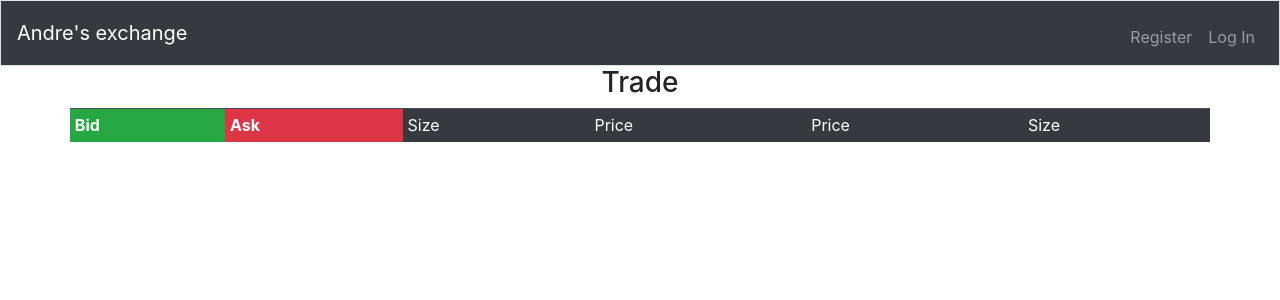
After one commit to andre-ac/simple-ETHexchange, a Flask app: page /trade in a window 1280 px wide. The commit adds this page. Shown: the top 300 px of the page. Run offline with Flask 2, Linux system fonts and the light colour scheme; some libraries are stand-ins or nearby versions.

Commit message:
implemented trade

```diff
--- a/app.py
+++ b/app.py
@@ -29,11 +29,20 @@ def after_request(response):
     response.headers["Pragma"] = "no-cache"
     return response
 
+# Custom filter
+app.jinja_env.filters["usd"] = usd
+app.jinja_env.filters["timeformater"] = timeformater
+
 db = SQL('sqlite:///DB.db')
 
 @app.route('/', methods=['GET'])
 def home():
     return render_template("home.html")
+
+@app.route("/trade")
+def trade():
+    """Trading Interface"""
+    return render_template("trade.html")
 
 @app.route("/login", methods=["GET","POST"])
 def login():
--- a/templates/login.html
+++ b/templates/login.html
@@ -17,7 +17,3 @@
 <button class="btn btn-primary" id="#button-test" type="submit">test</button>
 
 {% endblock %}
-
-
-{% block script %}
-{% endblock %}
--- /dev/null
+++ b/templates/trade.html
@@ -0,0 +1,24 @@
+{% extends "layout.html" %}
+
+
+{% block main %}
+<h3 style="text-align: center;" >Trade</h3>
+<div class="container">
+
+  <div class="row">
+  <table class="table table-sm table-dark">
+    <tr>
+        <th rowspan="2" class="bg-success">Bid</th>
+        <th rowspan="2" class="bg-danger">Ask</th>
+    </tr>
+    <tr>
+        <td>Size</td>
+        <td>Price</td>
+        <td>Price</td>
+        <td>Size</td>
+    </tr>
+  </table>
+  </div>
+
+</div>
+{% endblock %}
```
